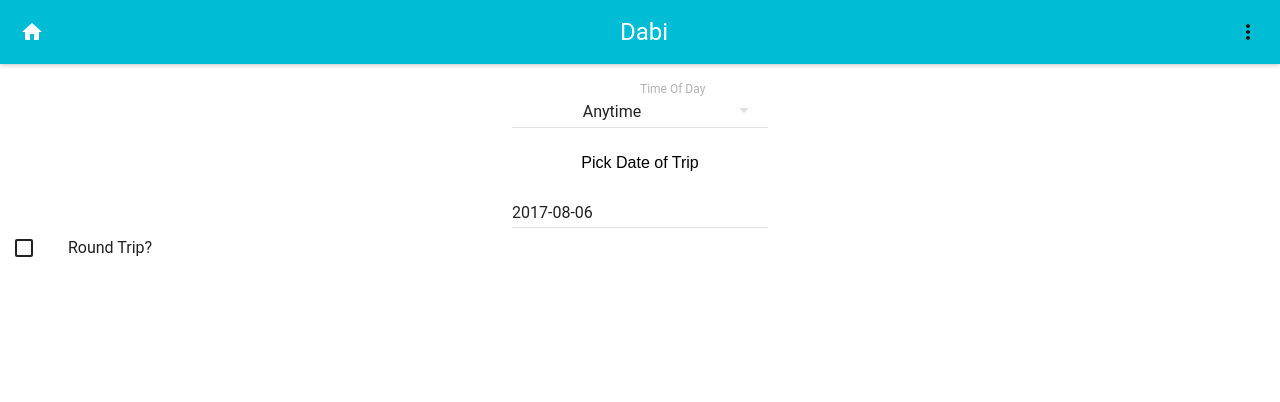
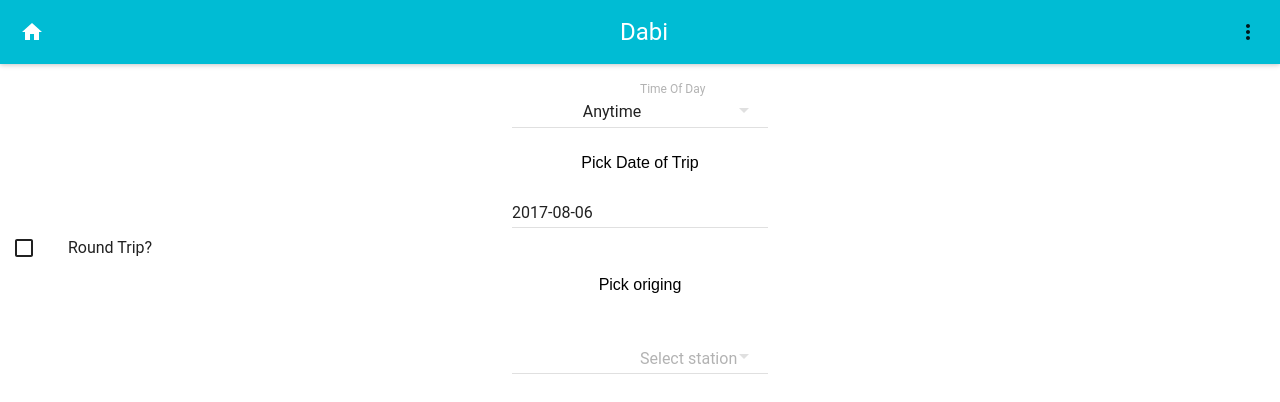
Before and after one commit to dshomoye/reactive-dabi, a React (Create React App) app: page / in a window 1280 px wide. Shown: the top 402 px of the page. Built offline with nearby package versions, Linux system fonts and the light colour scheme; no server answers; what react-tap-event-plugin would draw is missing.

Commit message:
added stations com

```diff
--- a/package.json
+++ b/package.json
@@ -3,6 +3,7 @@
   "version": "0.1.0",
   "private": true,
   "dependencies": {
+    "axios": "^0.16.2",
     "material-ui": "^0.18.7",
     "react": "^15.6.1",
     "react-dom": "^15.6.1",
--- a/src/components/search.js
+++ b/src/components/search.js
@@ -2,6 +2,7 @@ import React, {Component} from 'react';
 import TimeOfDayPicker from './timeOfDayPicker';
 import DatePicker from 'material-ui/DatePicker';
 import Checkbox from 'material-ui/Checkbox';
+import Stations from './stations'
 
 const styles = {
   block: {
@@ -55,6 +56,8 @@ class SearchPage extends Component{
                 <div style = {styles.block}>
                     <Checkbox label="Round Trip?" onCheck = {this.handleRoundTripCheck} />
                 </div>
+                <p> Pick origing </p>
+                    <Stations />
             </div>
         );
     }
--- /dev/null
+++ b/src/components/stations.js
@@ -0,0 +1,33 @@
+import React, {Component} from 'react';
+import SelectField from 'material-ui/SelectField';
+import MenuItem from 'material-ui/MenuItem';
+import axios from 'axios';
+
+class Stations extends Component{
+    constructor(props){
+        super(props);
+        this.state={
+            stations : ["Select Station"],
+        }
+    }
+
+
+    //TODO app CORS to flask to allow this (dev only??)
+      componentDidMount() {
+        axios.get(`http://dabi.dshomoye.me/stations`)
+            .then(res => {
+                const posts = res.data.data.children.map(obj => obj.data);
+                console.log(posts);
+        });
+      }
+
+    render() {
+        return(
+            <SelectField floatingLabelText = "Select station">
+                <MenuItem value={1} primaryText =  "1"/>
+                </SelectField>
+        );
+    }
+  }
+
+export default Stations;
```
